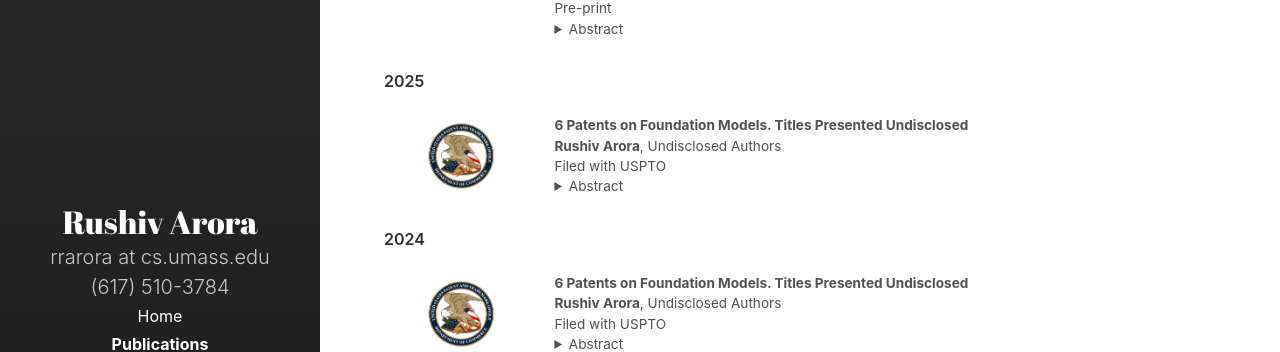
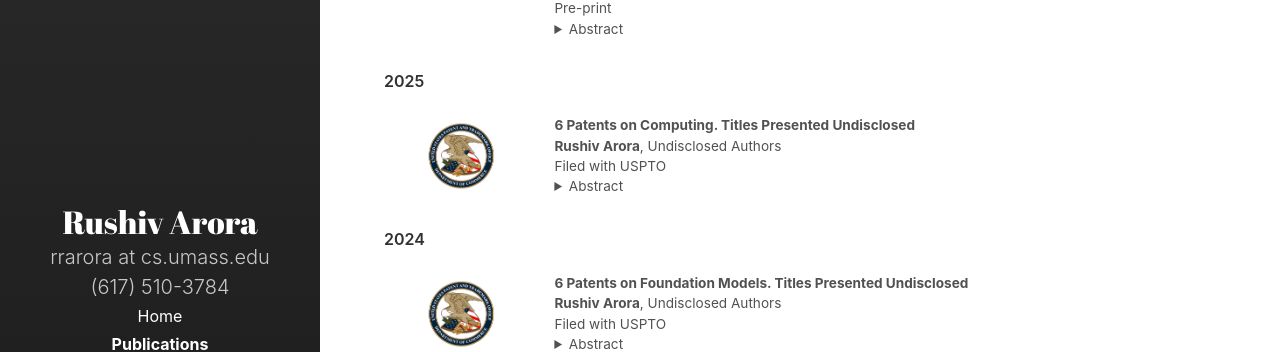
Before and after one commit to RushivArora/rushivarora.github.io, a Jekyll site: the page built from _pages/publications.md, in a window 1280 px wide. Shown: the part 555-907 px from the top of the page. Built offline with Jekyll 4.4.1, drawn with Linux system fonts in a browser that asks for light colours.

Commit message:
Small change

```diff
--- a/_pages/publications.md
+++ b/_pages/publications.md
@@ -143,7 +143,7 @@ paper {
      </td>
      <td valign="top" width="80%">
           <p>
-              <paper>6 Patents on Foundation Models. Titles Presented Undisclosed</paper>
+              <paper>6 Patents on Computing. Titles Presented Undisclosed</paper>
               <br>
               <b>Rushiv Arora</b>, Undisclosed Authors
               <br>
```
